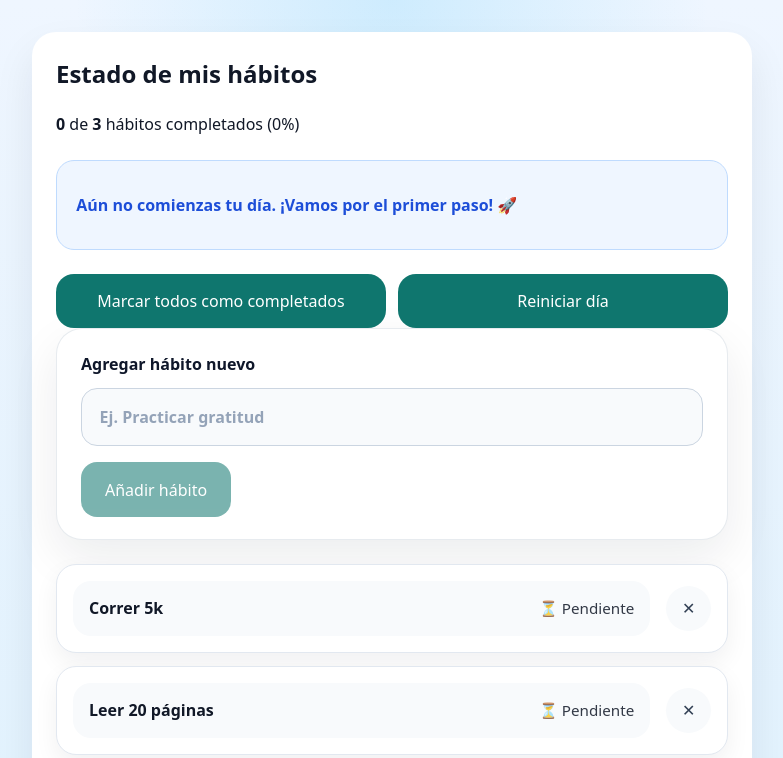
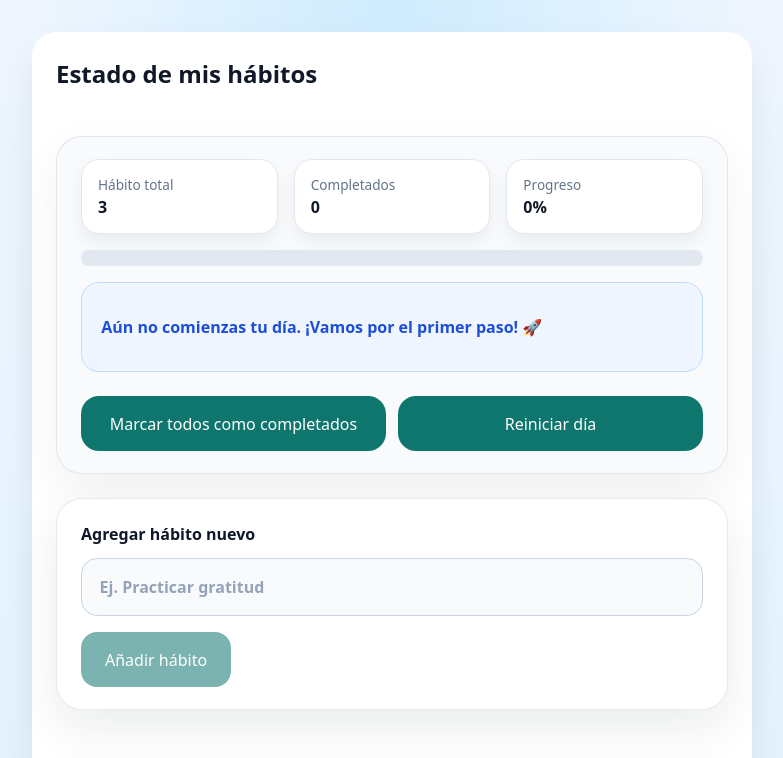
Before and after one commit to Hinalador/Svelte_project, a Svelte app in the folder habit-tracker/: page / in a window 1280 px wide. Shown: the top 758 px of the page, without its empty margins (248-1031 px from the left). Built offline with nearby package versions, Linux system fonts and the light colour scheme.

Commit message:
feat: agregar resumen de hábitos y mejorar layout del dashboard

```diff
--- a/habit-tracker/src/App.svelte
+++ b/habit-tracker/src/App.svelte
@@ -22,6 +22,8 @@
     border-radius: 24px;
     box-shadow: 0 20px 40px rgba(15, 23, 42, 0.08);
     color: #111827;
+    display: grid;
+    gap: 1.5rem;
   }
 
   h2 {
--- a/habit-tracker/src/app.css
+++ b/habit-tracker/src/app.css
@@ -215,13 +215,13 @@ input {
 }
 
 .acciones {
-  display: flex;
-  flex-wrap: wrap;
+  display: grid;
+  grid-template-columns: repeat(2, minmax(0, 1fr));
   gap: 0.75rem;
+  margin-top: 1rem;
 }
 
 .acciones button {
-  flex: 1 1 220px;
   padding: 0.95rem 1.4rem;
   border-radius: 18px;
   border: none;
@@ -250,6 +250,58 @@ input {
   background-color: #cbd5e1;
 }
 
+.summary-card {
+  padding: 1.4rem 1.5rem;
+  border-radius: 26px;
+  background: #f8fafc;
+  border: 1px solid rgba(148, 163, 184, 0.22);
+  box-shadow: 0 18px 48px rgba(15, 23, 42, 0.06);
+}
+
+.summary-card .dashboard {
+  display: grid;
+  gap: 1rem;
+  margin-bottom: 1rem;
+}
+
+.summary-card .resumen {
+  display: grid;
+  grid-template-columns: repeat(3, minmax(0, 1fr));
+  gap: 1rem;
+}
+
+.summary-card .resumen div {
+  background: #ffffff;
+  padding: 0.9rem 1rem;
+  border-radius: 18px;
+  border: 1px solid #e2e8f0;
+  box-shadow: 0 8px 16px rgba(15, 23, 42, 0.06);
+}
+
+.summary-card .stat-label {
+  margin: 0;
+  font-size: 0.85rem;
+  color: #64748b;
+}
+
+.summary-card .barra-progreso-wrap {
+  height: 1rem;
+  width: 100%;
+  border-radius: 999px;
+  background: #e2e8f0;
+  overflow: hidden;
+}
+
+.summary-card .barra-progreso {
+  height: 100%;
+  background: linear-gradient(135deg, #0f766e, #14b8a6);
+  transition: width 0.25s ease;
+}
+
+.summary-card .alerta {
+  margin-top: 1rem;
+}
+
 @media (max-width: 640px) {
   body {
     align-items: flex-start;
--- a/habit-tracker/src/components/Summary.svelte
+++ b/habit-tracker/src/components/Summary.svelte
@@ -15,16 +15,27 @@
       : 'alerta-progreso'
 </script>
 
-<section class="dashboard">
+<section class="summary-card">
+  <div class="dashboard">
     <div class="resumen" aria-live="polite">
-    <strong>{$completados}</strong> de <strong>{$totalHabitos}</strong> hábitos completados
-    <span class="porcentaje">({$porcentaje.toFixed(0)}%)</span>
+      <div>
+        <p class="stat-label">Hábito total</p>
+        <strong>{$totalHabitos}</strong>
+      </div>
+      <div>
+        <p class="stat-label">Completados</p>
+        <strong>{$completados}</strong>
+      </div>
+      <div>
+        <p class="stat-label">Progreso</p>
+        <strong>{$porcentaje.toFixed(0)}%</strong>
+      </div>
     </div>
 
     <div class="barra-progreso-wrap" aria-label="Progreso diario de hábitos">
       <div class="barra-progreso" style="width: {$porcentaje}%"></div>
     </div>
-</section>
+  </div>
 
   <div class="alerta {alertClass}" aria-live="polite">
     {#if $porcentaje === 0}
@@ -54,3 +65,4 @@
       Reiniciar día
     </button>
   </div>
+</section>
--- a/habit-tracker/src/stores/habitosStore.js
+++ b/habit-tracker/src/stores/habitosStore.js
@@ -1,6 +1,10 @@
 import { derived, writable } from 'svelte/store'
 
 const STORAGE_KEY = 'habit-tracker-svelte-v5'
+
+/**
+ * @typedef {{ id: number; nombre: string; completado: boolean }} Habit
+ */
 
 const initialHabitos = [
   { id: 1, nombre: 'Correr 5k', completado: false },
@@ -9,9 +13,9 @@ const initialHabitos = [
 ]
 
 function createHabitosStore() {
-  const { subscribe, set, update } = writable(initialHabitos, (set) => {
-    if (typeof window === 'undefined') return
+  const { subscribe, set, update } = writable(initialHabitos)
 
+  if (typeof window !== 'undefined') {
     const almacenado = window.localStorage.getItem(STORAGE_KEY)
 
     if (almacenado) {
@@ -22,37 +26,33 @@ function createHabitosStore() {
       }
     }
 
-    const unsubscribe = subscribe((current) => {
+    subscribe((current) => {
       window.localStorage.setItem(STORAGE_KEY, JSON.stringify(current))
     })
-
-    return unsubscribe
-  })
+  }
 
   return {
     subscribe,
-    addHabit(nombre) {
+    /** @param {string} nombre */
+    addHabit: (nombre) =>
       update((habitos) => {
         const nextId = Math.max(...habitos.map((h) => h.id), 0) + 1
         return [...habitos, { id: nextId, nombre, completado: false }]
-      })
-    },
-    toggleHabit(id) {
+      }),
+    /** @param {number} id */
+    toggleHabit: (id) =>
       update((habitos) =>
         habitos.map((h) =>
           h.id === id ? { ...h, completado: !h.completado } : h
         )
-      )
-    },
-    removeHabit(id) {
-      update((habitos) => habitos.filter((h) => h.id !== id))
-    },
-    completeAll() {
-      update((habitos) => habitos.map((h) => ({ ...h, completado: true })))
-    },
-    resetAll() {
-      update((habitos) => habitos.map((h) => ({ ...h, completado: false })))
-    },
+      ),
+    /** @param {number} id */
+    removeHabit: (id) =>
+      update((habitos) => habitos.filter((h) => h.id !== id)),
+    completeAll: () =>
+      update((habitos) => habitos.map((h) => ({ ...h, completado: true }))),
+    resetAll: () =>
+      update((habitos) => habitos.map((h) => ({ ...h, completado: false }))),
   }
 }
 
```
Lines whose indentation alone changed are shown as unchanged.
